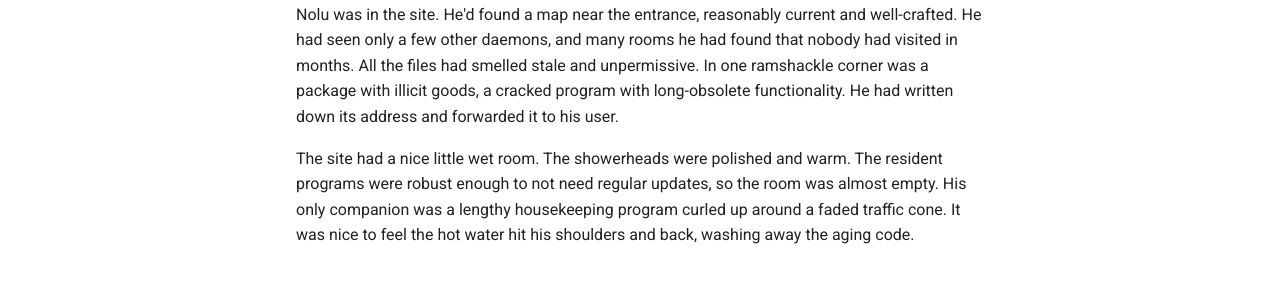
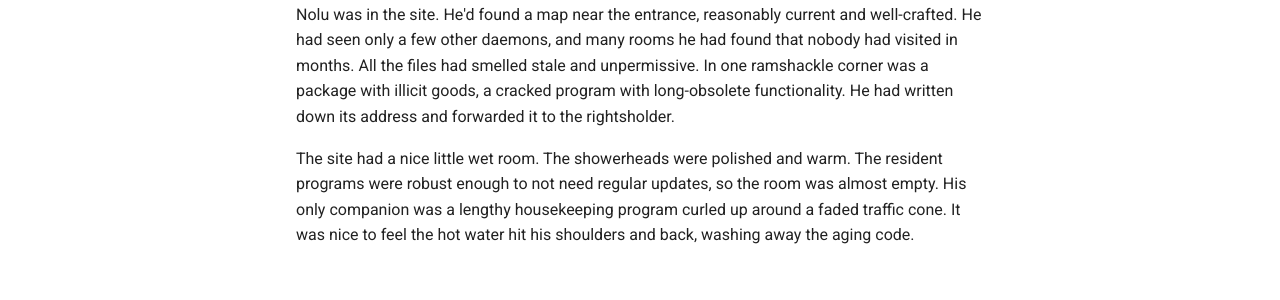
Before and after one commit to oronymzy/gooddae, an MkDocs documentation site: the page built from docs/GoodDae.md, in a window 1280 px wide. Shown: the part 178-478 px from the top of the page. Built offline with MkDocs 1.6.1 and Material for MkDocs 9.7.7, drawn with Linux system fonts in a browser that asks for light colours.

Commit message:
Change 'his user' to 'the rightsholder'

```diff
--- a/docs/GoodDae.md
+++ b/docs/GoodDae.md
@@ -1,3 +1,3 @@
-Nolu was in the site. He'd found a map near the entrance, reasonably current and well-crafted. He had seen only a few other daemons, and many rooms he had found that nobody had visited in months. All the files had smelled stale and unpermissive. In one ramshackle corner was a package with illicit goods, a cracked program with long-obsolete functionality. He had written down its address and forwarded it to his user.
+Nolu was in the site. He'd found a map near the entrance, reasonably current and well-crafted. He had seen only a few other daemons, and many rooms he had found that nobody had visited in months. All the files had smelled stale and unpermissive. In one ramshackle corner was a package with illicit goods, a cracked program with long-obsolete functionality. He had written down its address and forwarded it to the rightsholder.
 
 The site had a nice little wet room. The showerheads were polished and warm. The resident programs were robust enough to not need regular updates, so the room was almost empty. His only companion was a lengthy housekeeping program curled up around a faded traffic cone. It was nice to feel the hot water hit his shoulders and back, washing away the aging code.
```
